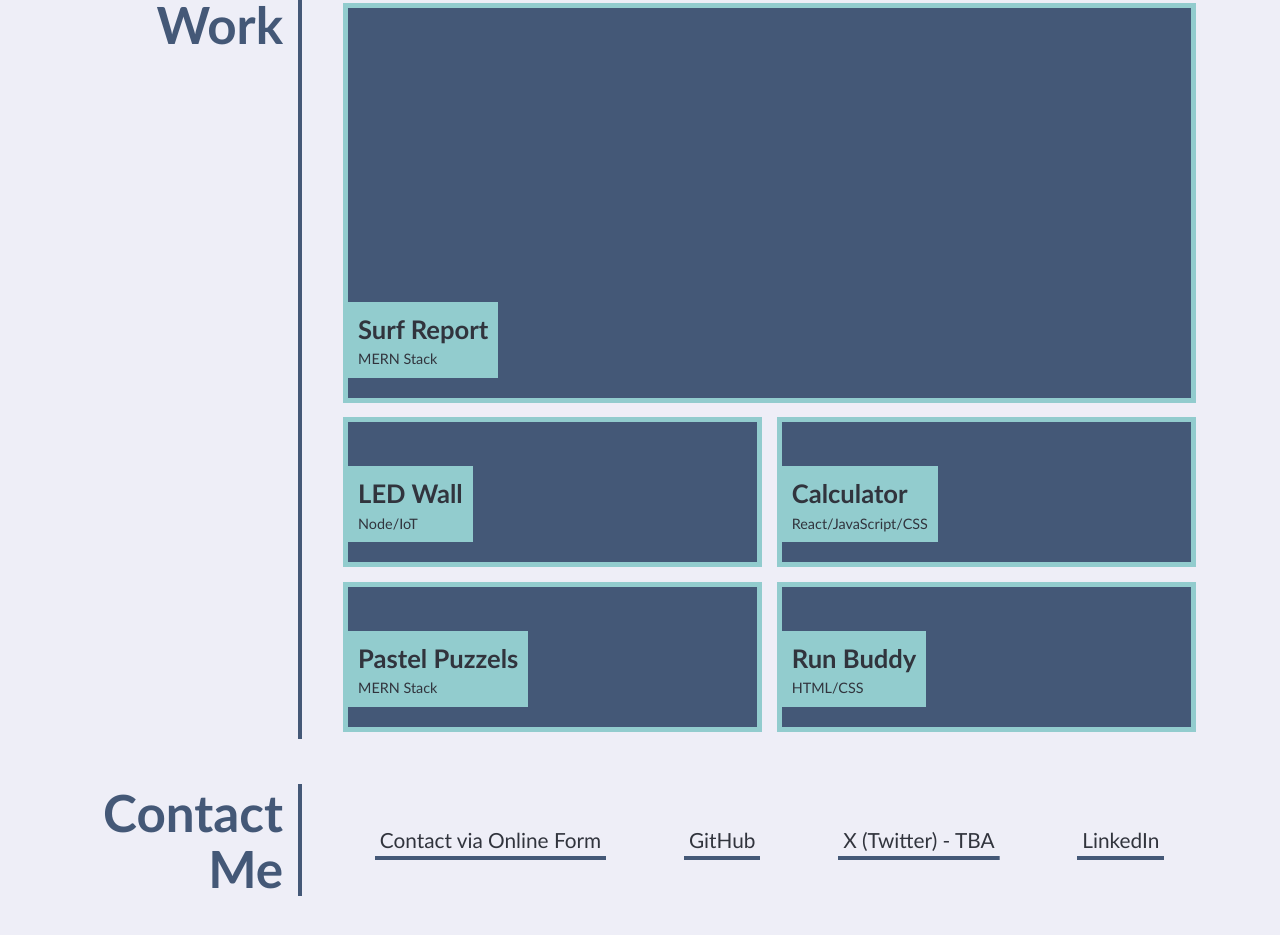
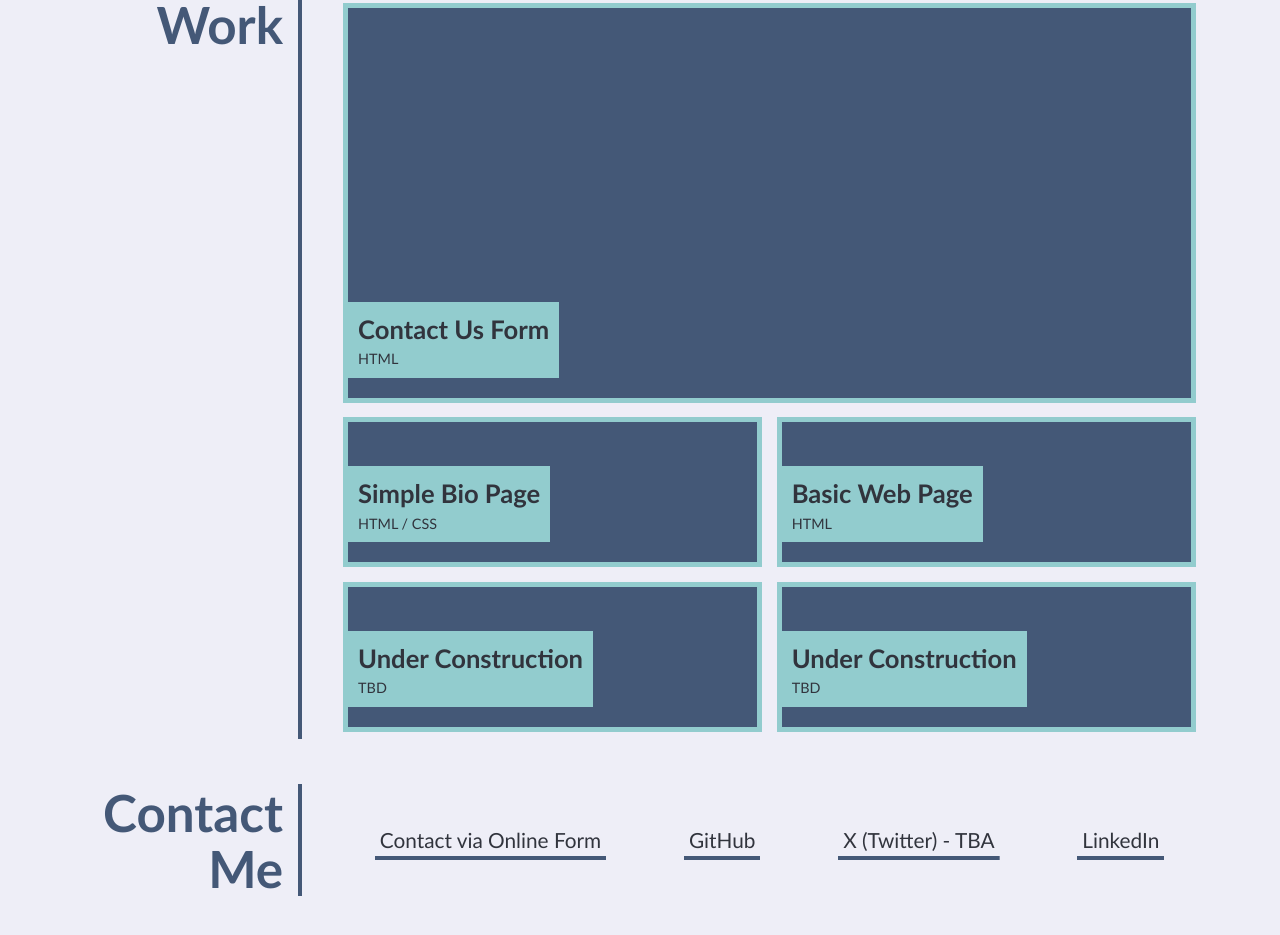
Before and after one commit to skillhat-webdev-instructor/example-student-repo, a plain HTML site: page index.html in a window 1280 px wide. Shown: the part 606-1541 px from the top of the page. Drawn offline with Linux system fonts and the light colour scheme.

Commit message:
dev: updated links to portfolio home page

```diff
--- a/index.html
+++ b/index.html
@@ -58,38 +58,38 @@
         <h2>Work</h2>
         <div class="flex-container">
 
-            <a href="#" class="flex-item surf-report">
+            <a href="./examples/assignment-03/index.html" class="flex-item surf-report">
                 <div>
-                    <h3>Surf Report</h3>
-                    <span>MERN Stack</span>
+                    <h3>Contact Us Form</h3>
+                    <span>HTML</span>
                 </div>
             </a>
 
-            <a href="#" class="flex-item led-wall">
+            <a href="./examples/assignment-02/html-bio-with-css.html" class="flex-item led-wall">
                 <div>
-                    <h3>LED Wall</h3>
-                    <span>Node/IoT</span>
+                    <h3>Simple Bio Page</h3>
+                    <span>HTML / CSS</span>
                 </div>
             </a>
-            <a href="#" class="flex-item react-calc">
+            <a href="./examples/assignment-01/index.html" class="flex-item react-calc">
                 <div>
-                    <h3>Calculator</h3>
-                    <span>React/JavaScript/CSS</span>
+                    <h3>Basic Web Page</h3>
+                    <span>HTML</span>
                 </div>
             </a>
 
             <a href="#" class="flex-item pastel-puzzles">
                 <div>
-                    <h3>Pastel Puzzels</h3>
-                    <span>MERN Stack</span>
+                    <h3>Under Construction</h3>
+                    <span>TBD</span>
                 </div>
             </a>
 
 
             <a href="#" class="flex-item run-buddy">
                 <div>
-                    <h3>Run Buddy</h3>
-                    <span>HTML/CSS</span>
+                    <h3>Under Construction</h3>
+                    <span>TBD</span>
                 </div>
             </a>
 
```
